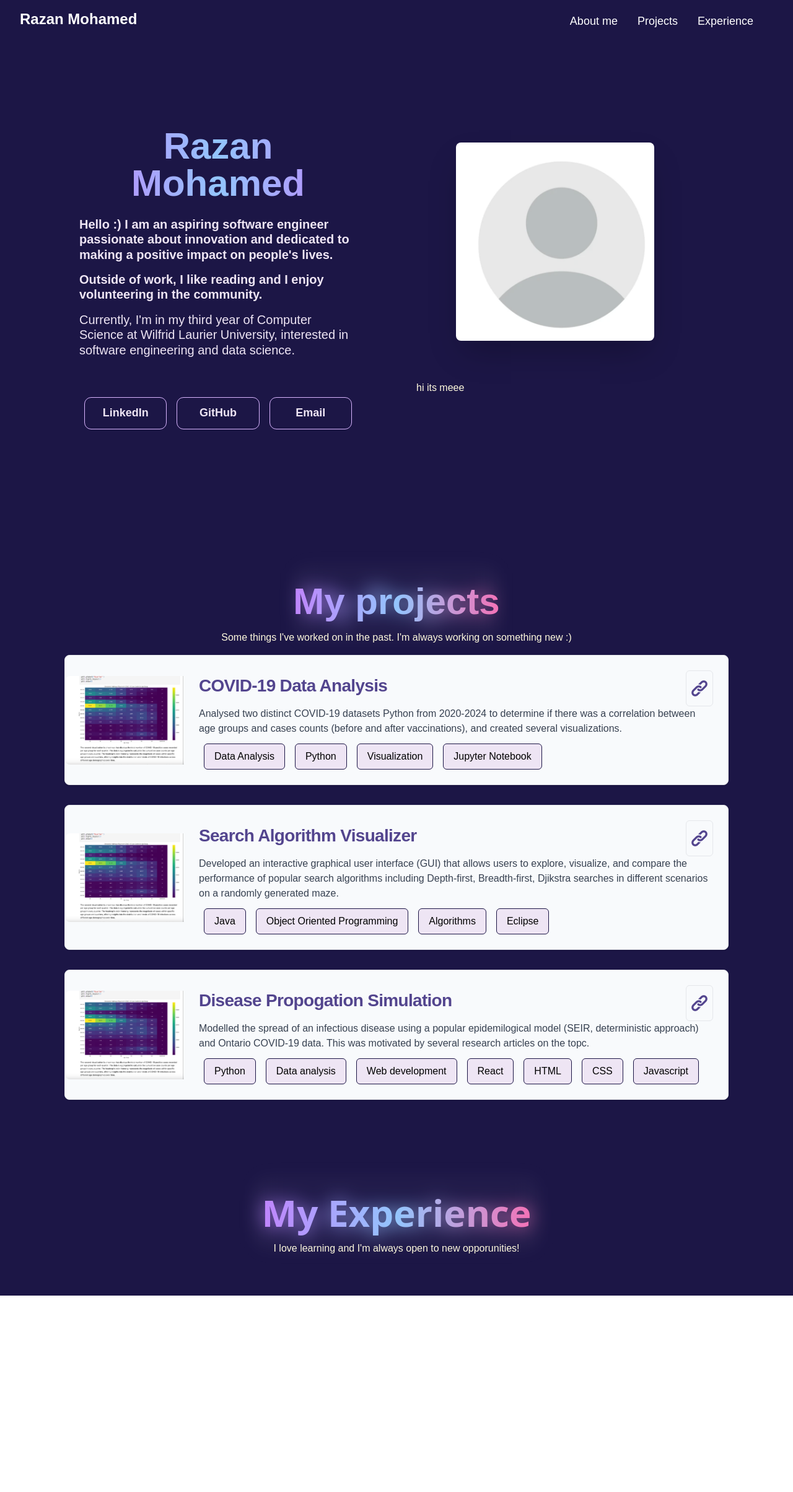
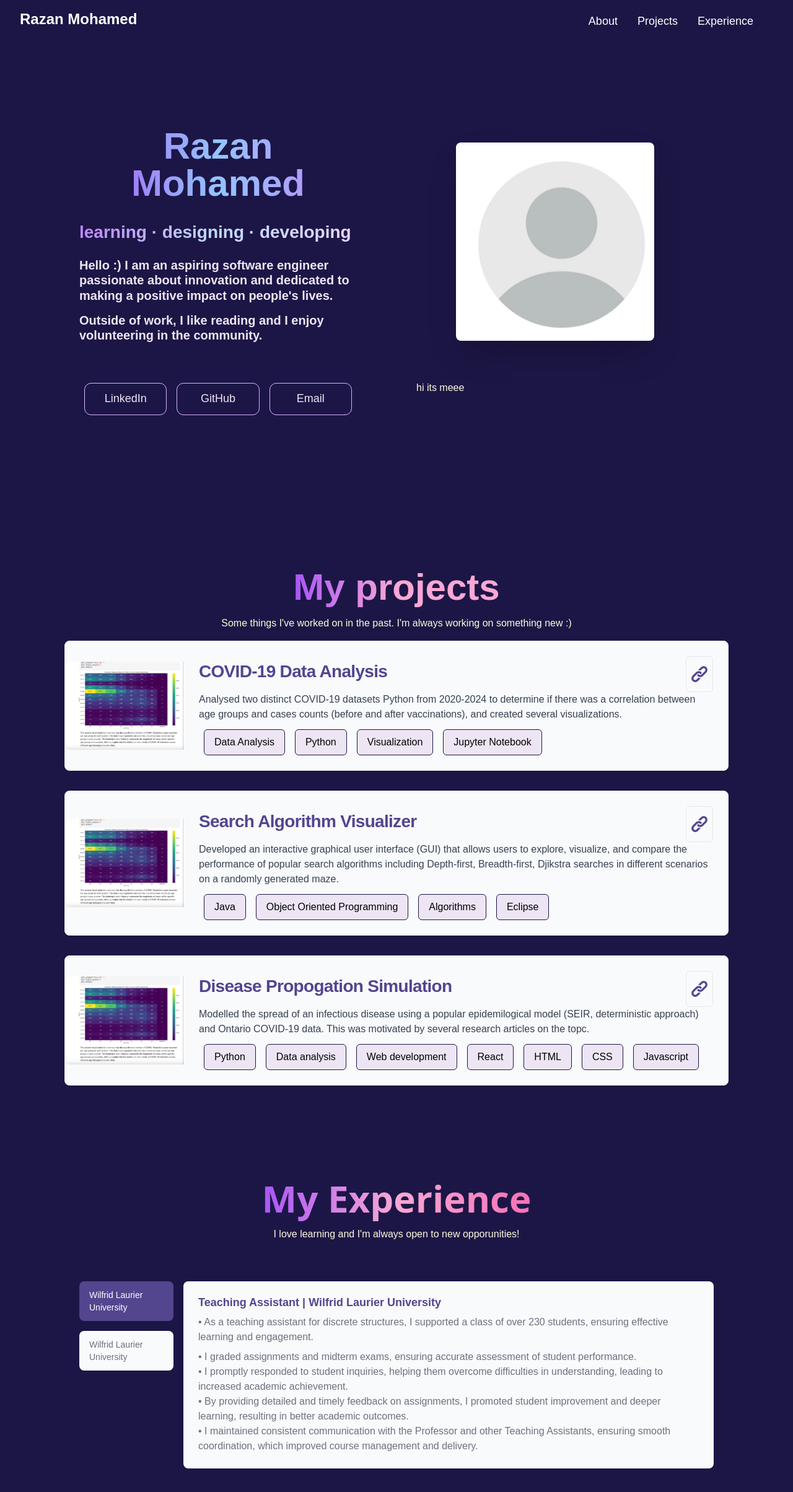
Before and after one commit to rzlm/razan.github.io, a React (Create React App) app: page / in a window 1280 px wide. Shown: the top 2408 px of the page at 62% size. Before the commit the page ends 2091 px from the top, so only its background shows below. Built offline with nearby package versions, Linux system fonts and the light colour scheme.

Commit message:
more updates, and developed experience section

```diff
--- a/src/Components/Experience.jsx
+++ b/src/Components/Experience.jsx
@@ -1,16 +1,16 @@
 import React from 'react'
+import Tabs from './Tabs'
 
 const Experience = () => {
   return (
     <div className='padding'>
         <div className='flex flex-col text-center items-center'>
-        <span class="absolute mx-auto py-4 flex border w-fit bg-gradient-to-r blur-lg from-purple-400 via-blue-300 to-pink-400 bg-clip-text text-6xl box-content font-extrabold text-transparent text-center select-none">
-My Experience  </span>
     <h1
-        class="relative top-0 w-fit h-auto py-4 justify-center flex bg-gradient-to-r items-center from-purple-400 via-blue-300 to-pink-400 bg-clip-text text-6xl font-extrabold text-transparent text-center select-auto">
+        class="relative top-0 w-fit h-auto py-4 justify-center flex bg-gradient-to-r items-center from-purple-500 via-pink-300 to-pink-400 bg-clip-text text-6xl font-extrabold text-transparent text-center select-auto">
         My Experience
     </h1> <p className='font-nunito  text-md text-center text-yellow-light'>I love learning and I'm always open to new opporunities! </p>
         </div>
+    <Tabs/>
     </div>
   )
 }
--- a/src/Components/Hero.jsx
+++ b/src/Components/Hero.jsx
@@ -11,15 +11,23 @@ const Hero = () => {
                 <div className=''>
 
     <h1
-        class="relative top-0 w-fit h-auto py-4 justify-center flex bg-gradient-to-r items-center from-purple-400 via-blue-300 to-purple-400 bg-clip-text text-6xl font-extrabold text-transparent text-center select-auto">
+        class="relative top-0 w-fit h-auto py-4 justify-center flex bg-gradient-to-r items-center from-purple-500 via-blue-300 to-purple-400 bg-clip-text text-6xl font-extrabold text-transparent text-center select-auto">
         Razan Mohamed
     </h1>
-                             </div>
+      </div>
+      <div className='  '>
+      <h1
+        class="relative top-0 w-fit h-auto py-2 justify-center flex bg-gradient-to-r items-center from-purple-400 via-blue-200 to-purple-200 bg-clip-text text-3xl font-extrabold text-transparent text-center select-auto">
+learning · designing · developing
+    </h1>
+
+
+
+      </div>
               <p className='font-bold py-2 text-xl text-txt-light '>Hello :) I am an aspiring software engineer passionate about innovation and dedicated to making a positive impact on people's lives.</p>
               <p className='font-bold py-2 text-xl text-txt-light'>Outside of work, I like reading and I enjoy volunteering in the community.</p>
-              <p className='font-light py-2 text-xl text-txt-light'>Currently, I'm in my third year of Computer Science at Wilfrid Laurier University, interested in software engineering and data science.</p>
               <div className=' py-10 items- justify-start text-yellow-light '>
-            <div className='font-semibold text-lg flex items-center  justify-center py-4'>
+            <div className='font-regular text-lg flex items-center  justify-center py-4'>
 
             <button class="transition delay-150 duration-200 mx-2 bg-[#40327a] button flex items-center justify-center bg-transparent text-txt-light w-[8.5em] h-[2.9em] border-[0.1em] border-purple-300 rounded-[11px] transition-all duration-600 ease-in-out  hover:bg-purple-300 hover:text-bg-purple hover:cursor-pointer">
             <span class="text">LinkedIn</span>
--- a/src/Components/Navbar.jsx
+++ b/src/Components/Navbar.jsx
@@ -8,8 +8,8 @@ const Navbar = () => {
            <p className='text-white'>Razan Mohamed</p>
         </div>
         <div className=' font-regular flex p-4 text-lg  items-center text-white ml-auto px-8 justify-between'>
-            <p className='transition delay-150 duration-200 hover:bg-[#7060a6] hover: hover:cursor-pointer  p-2 rounded-md mx-2'>About me</p>
-            <p className=' transition delay-150 duration-200 hover:bg-[#7060a6] hover: hover:cursor-pointer  p-2 rounded-md mx-2'>Projects</p>
+            <p className='transition delay-150 duration-200 hover:bg-[#7060a6] hover: hover:cursor-pointer  p-2 rounded-md mx-2'>About</p>
+            <p className='transition delay-150 duration-200 hover:bg-[#7060a6] hover: hover:cursor-pointer  p-2 rounded-md mx-2'>Projects</p>
             <p className='transition delay-150 duration-200 hover:bg-[#7060a6] hover: hover:cursor-pointer  p-2 rounded-md mx-2'>Experience</p>
 
         </div>
--- a/src/Components/Projects.jsx
+++ b/src/Components/Projects.jsx
@@ -27,10 +27,9 @@ const Projects = () => {
     <div className='padding-sm font-figtree  '>
 
         <div className='flex flex-col text-center items-center'>
-        <span class="absolute mx-auto py-4 flex border w-fit bg-gradient-to-r blur-lg from-purple-400 via-blue-300 to-pink-400 bg-clip-text text-6xl box-content font-extrabold text-transparent text-center select-none">
-My Project  </span>
+
     <h1
-        class="relative top-0 w-fit h-auto py-4 justify-center flex bg-gradient-to-r items-center from-purple-400 via-blue-300 to-pink-400 bg-clip-text text-6xl font-extrabold text-transparent text-center select-auto">
+        class="relative top-0 w-fit h-auto py-4 justify-center flex bg-gradient-to-r items-center from-purple-500 via-pink-300 to-pink-300 bg-clip-text text-6xl font-extrabold text-transparent text-center select-auto">
         My projects
     </h1> <p className='font-nunito  text-md text-center text-yellow-light'>Some things I've worked on in the past. I'm always working on something new :)</p>
         </div>
--- /dev/null
+++ b/src/Components/Tabs.jsx
@@ -0,0 +1,41 @@
+import React from 'react'
+
+const Tabs = () => {
+  return (
+    <div className='padding font-figtree'>
+
+
+
+<div class="md:flex">
+    <ul class="flex-column space-y space-y-4 text-sm font-medium text-gray-500 dark:text-gray-400 md:me-4 mb-4 md:mb-0">
+        <li>
+            <a href="#" class="inline-flex items-center px-4 py-3 text-white bg-purplemid rounded-lg active w-full dark:bg-purple-300" aria-current="page">
+                Wilfrid Laurier University
+            </a>
+        </li>
+        <li>
+            <a href="#" class="inline-flex items-center px-4 py-3 rounded-lg hover:text-gray-900 bg-gray-50 hover:bg-gray-100 w-full dark:bg-gray-800 dark:hover:bg-gray-700 dark:hover:text-white">
+                Wilfrid Laurier University
+            </a>
+        </li>
+
+
+    </ul>
+    <div class="p-6 bg-gray-50 text-medium text-gray-500 dark:text-gray-400 dark:bg-gray-800 rounded-lg w-full">
+        <h3 class="text-lg font-bold text-purplemid dark:text-white mb-2">Teaching Assistant | Wilfrid Laurier University</h3>
+        <p class="mb-2">• As a teaching assistant for discrete structures, I supported a class of over 230 students, ensuring effective learning and engagement.</p>
+        <p>• I graded assignments and midterm exams, ensuring accurate assessment of student performance.</p>
+        <p>• I promptly responded to student inquiries, helping them overcome difficulties in understanding, leading to increased
+        academic achievement.</p>
+        <p>
+• By providing detailed and timely feedback on assignments, I promoted student improvement and deeper learning, resulting in better academic outcomes. </p>
+<p>• I maintained consistent communication with the Professor and other Teaching Assistants, ensuring smooth coordination, which improved course management and delivery.</p>
+    </div>
+</div>
+
+
+    </div>
+  )
+}
+
+export default Tabs
```
